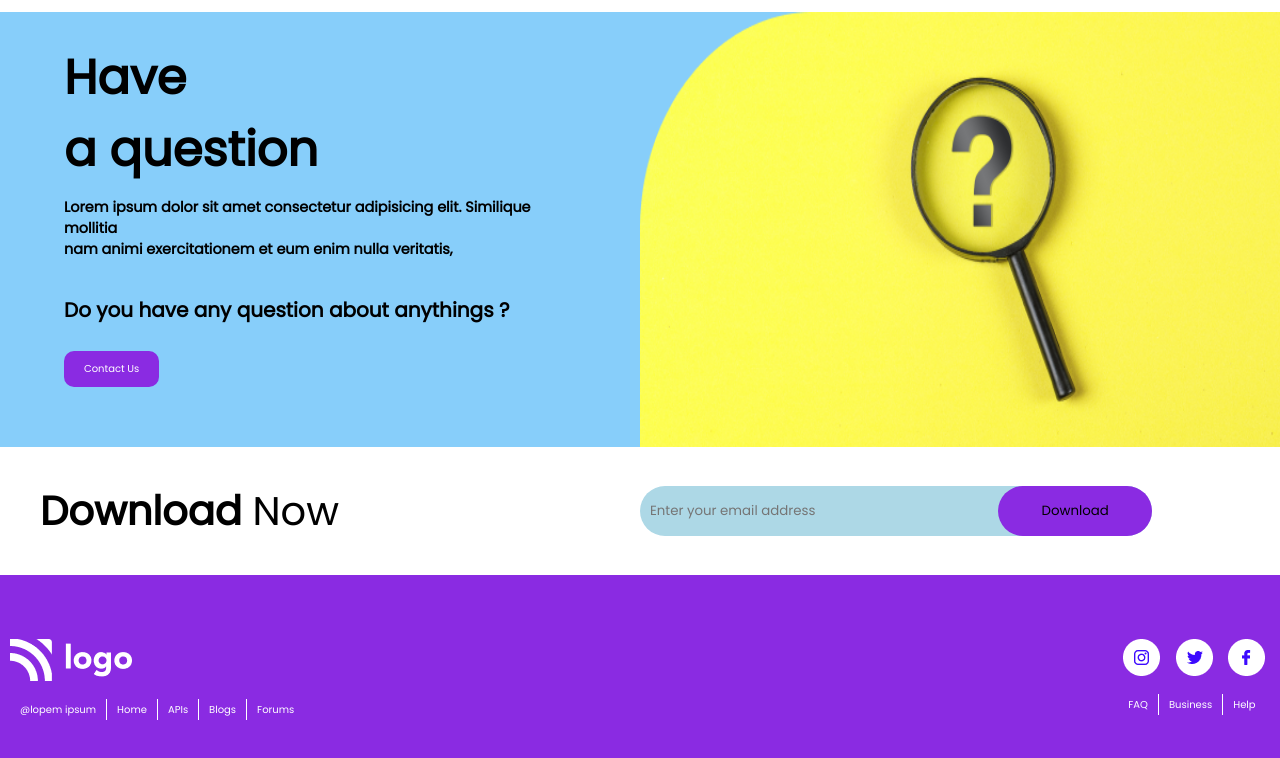
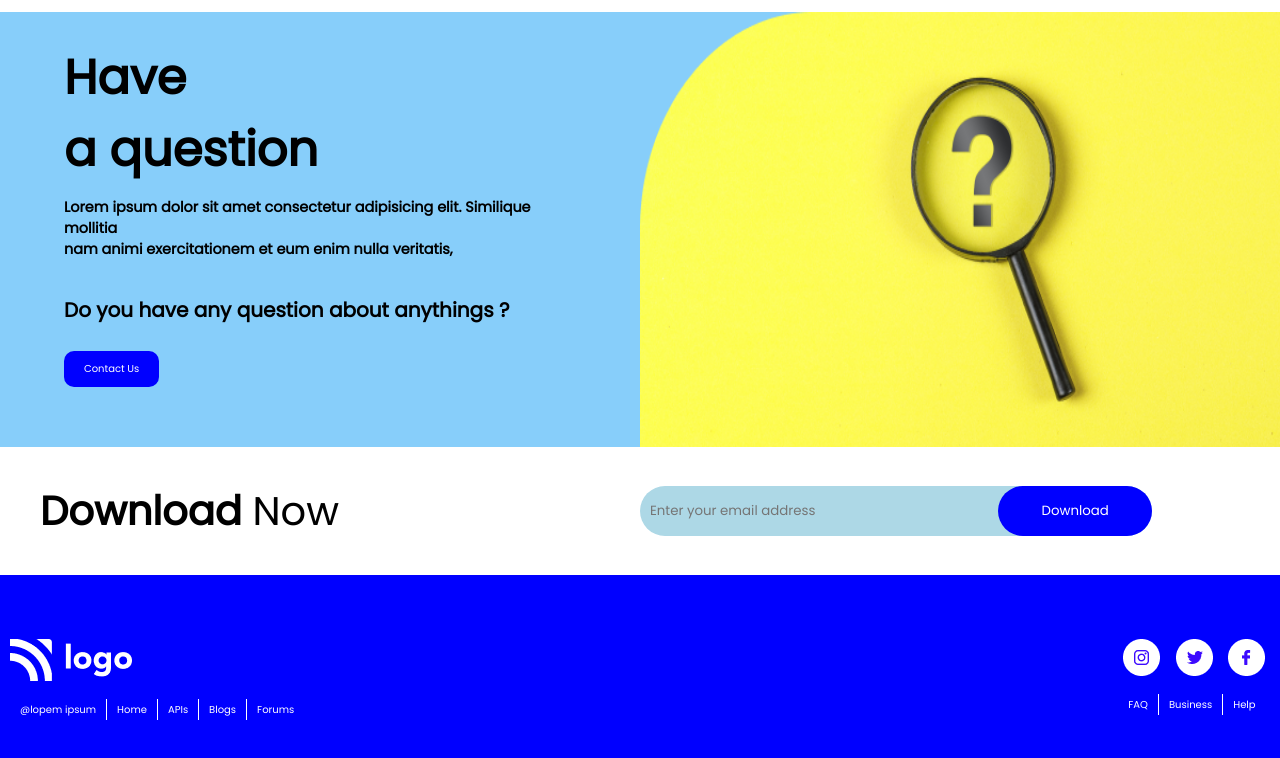
Before and after one commit to Ashu9889/Developer-Page, a plain HTML site: page index.html in a window 1280 px wide. Shown: the part 1491-2249 px from the top of the page. Drawn offline with Linux system fonts and the light colour scheme.

Commit message:
Changed color from purple to blue

```diff
--- a/responsive.css
+++ b/responsive.css
@@ -222,7 +222,7 @@ nav{
     font-size: 10px;
     padding: 10px 20px 10px 20px ;
     border-radius: 10px;
-    background-color: blueviolet;
+    background-color: blue;
     color: white;
     border: none;
     margin-bottom: 30px;
@@ -285,7 +285,8 @@ nav{
     border-radius: 40px;
     position: absolute;
     right: 0px;
-    background-color: blueviolet;
+    background-color:blue;
+    color: white;
     border: none;
   }
 
@@ -294,7 +295,7 @@ nav{
   .footer-section{
     display: flex ;
     flex-wrap: wrap;
-    background-color: blueviolet;
+    background-color: blue;
     padding-block: 5%;
     padding-inline: 10px;
     font-size: 20px;
@@ -489,7 +490,11 @@ nav{
         justify-content: space-around;
         align-items: center;
       }
+      .card{
 
+        padding: 30px 20px;
+
+      }
 
   .blog-heading{
     margin: 30px 0px 0px 50px ;
```
